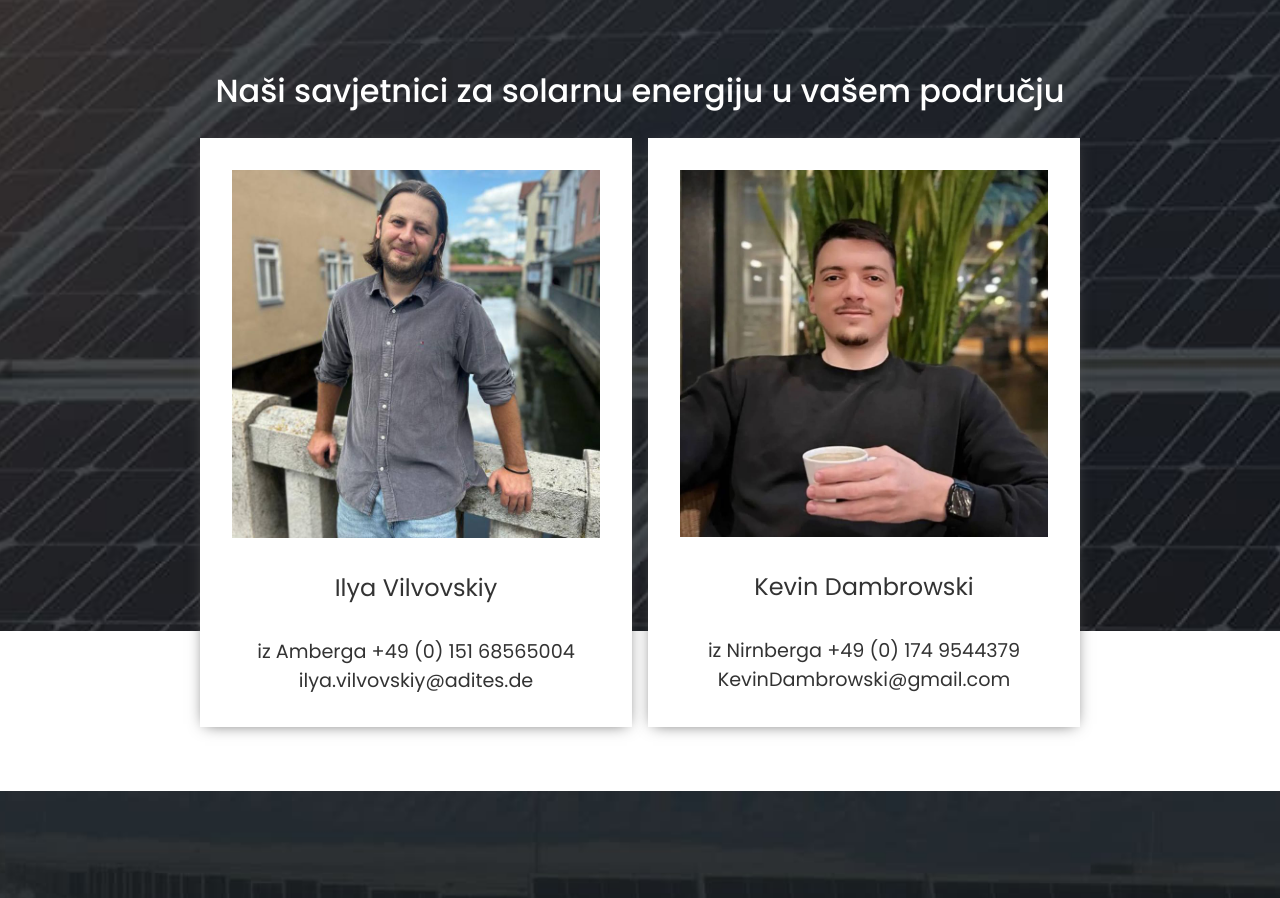
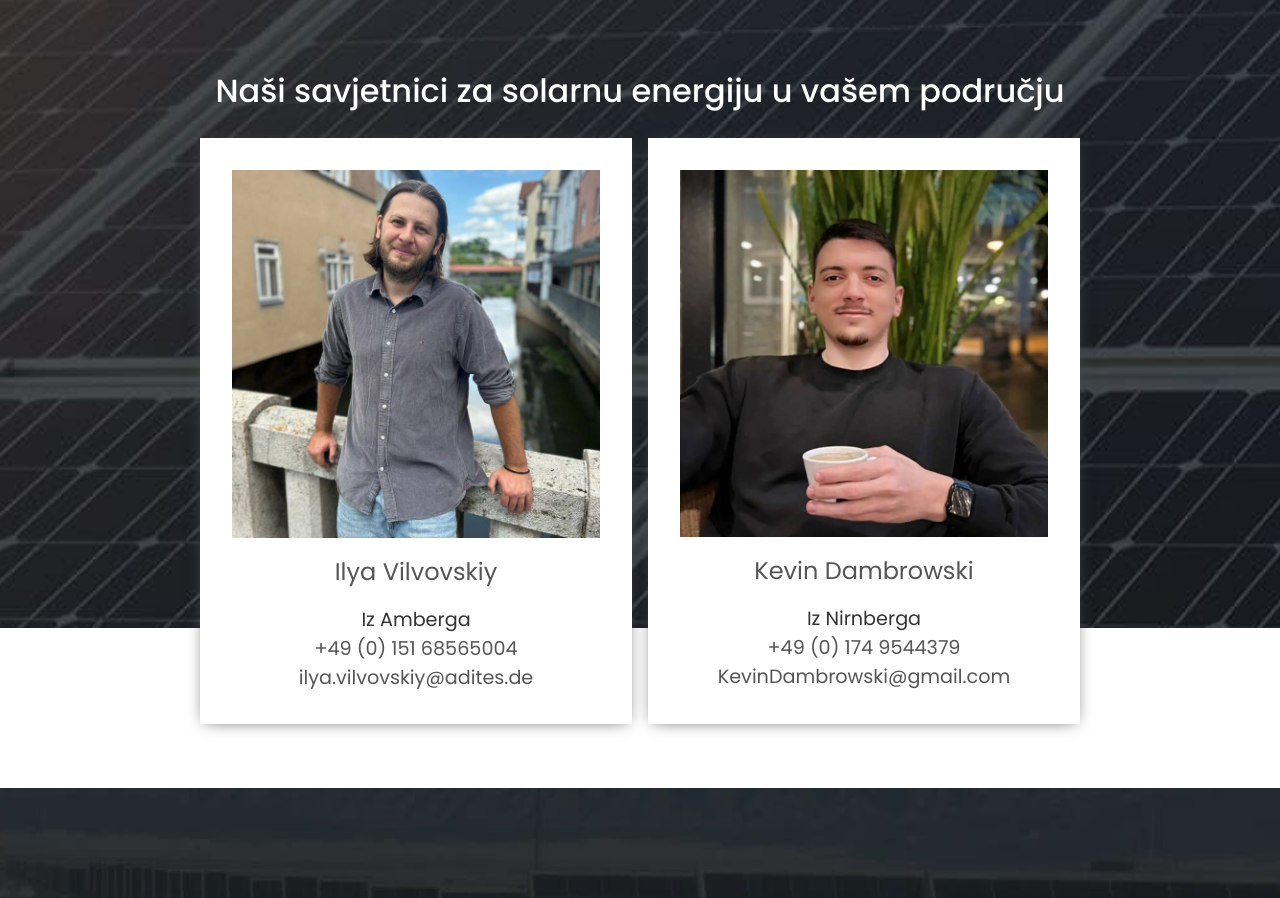
Before and after one commit to Nitrosick/Adites, a Nuxt app: page / in a window 1280 px wide. Shown: the part 1235-2133 px from the top of the page. Built offline with nearby package versions, Linux system fonts and the light colour scheme.

Commit message:
Single person page added

```diff
--- a/components/page/main/Consultants.vue
+++ b/components/page/main/Consultants.vue
@@ -7,30 +7,27 @@
         v-html="translates[ln].title"
       />
       <div class="persons">
-        <div class="persons-item">
+        <div
+          v-for="person in persons"
+          :key="person.id"
+          class="persons-item"
+        >
           <img
-            src="/images/persons/vilvovskiy.jpg"
+            :src="`/images/persons/${person.photo}`"
             alt="photo"
             class="persons-item-photo"
           >
-          <span class="persons-item-name">
-            Ilya Vilvovskiy
-          </span>
+          <NuxtLink
+            :to="`/persons/${person.id}`"
+            class="persons-item-name"
+          >
+            {{ person.name }}
+          </NuxtLink>
           <span class="persons-item-contacts">
-            {{ translates[ln].person1 }} +49 (0) 151 68565004 ilya.vilvovskiy@adites.de
-          </span>
-        </div>
-        <div class="persons-item">
-          <img
-            src="/images/persons/dambrowski.jpg"
-            alt="photo"
-            class="persons-item-photo"
-          >
-          <span class="persons-item-name">
-            Kevin Dambrowski
-          </span>
-          <span class="persons-item-contacts">
-            {{ translates[ln].person2 }} +49 (0) 174 9544379 KevinDambrowski@gmail.com
+            {{ translates[ln].prefix }}
+            {{ ln === 'hr' ? person.city[ln] + 'a' : person.city[ln] }}<br>
+            <a :href="`tel:${person.phone}`">{{ person.phone }}</a><br>
+            <a :href="`mailto:${person.email}`">{{ person.email }}</a>
           </span>
         </div>
       </div>
@@ -39,24 +36,23 @@
 </template>
 
 <script setup>
+import { persons } from '@/const/persons'
+
 const store = useMainStore()
 const ln = computed(() => store.language)
 
 const translates = {
   en: {
     title: 'Our solar consultants in your region',
-    person1: 'from Amberg',
-    person2: 'from Nuremberg',
+    prefix: 'From'
   },
   de: {
     title: 'Unsere Solarberater in Ihrer Region',
-    person1: 'aus Amberg',
-    person2: 'aus Nürnberg',
+    prefix: 'Aus'
   },
   hr: {
     title: 'Naši savjetnici za solarnu energiju u vašem području',
-    person1: 'iz Amberga',
-    person2: 'iz Nirnberga',
+    prefix: 'Iz'
   }
 }
 </script>
@@ -100,7 +96,7 @@ const translates = {
   &-item {
     display: flex;
     flex-direction: column;
-    gap: 2rem;
+    gap: 1rem;
     align-items: center;
     max-width: 27rem;
     padding: 2rem;
@@ -126,7 +122,7 @@ const translates = {
 @include breakpoint-md {
   .persons {
     &-item {
-      gap: 1rem;
+      gap: 0.5rem;
       max-width: 25rem;
       padding: 1rem;
 
--- /dev/null
+++ b/const/persons.js
@@ -0,0 +1,22 @@
+export const persons = [
+  {
+    id: 1,
+    name: 'Ilya Vilvovskiy',
+    city: { en: 'Amberg', de: 'Amberg', hr: 'Amberg' },
+    email: 'ilya.vilvovskiy@adites.de',
+    phone: '+49 (0) 151 68565004',
+    photo: 'vilvovskiy.jpg',
+    berator: { en: 'From Amberg Berator', de: 'Aus Amberg Berator', hr: 'Iz Amberga Beratora' },
+    map: 'https://www.google.com/maps/embed?pb=!1m18!1m12!1m3!1d24678.82072785863!2d11.838741381739188!3d49.44593291896166!2m3!1f0!2f0!3f0!3m2!1i1024!2i768!4f13.1!3m3!1m2!1s0x47a02bb2583a38d1%3A0x1c1eda35f4c536d0!2zOTIyMjQg0JDQvNCx0LXRgNCzLCDQk9C10YDQvNCw0L3QuNGP!5e0!3m2!1sru!2sge!4v1697185292466!5m2!1sru!2sge'
+  },
+  {
+    id: 2,
+    name: 'Kevin Dambrowski',
+    city: { en: 'Nuremberg', de: 'Nürnberg', hr: 'Nirnberg' },
+    email: 'KevinDambrowski@gmail.com',
+    phone: '+49 (0) 174 9544379',
+    photo: 'dambrowski.jpg',
+    berator: { en: 'From Nuremberg Berator', de: 'Aus Nürnberg Berator', hr: 'Iz Nirnberškog Beratora' },
+    map: 'https://www.google.com/maps/embed?pb=!1m18!1m12!1m3!1d58691.48299461013!2d11.051818967201271!3d49.4500887154333!2m3!1f0!2f0!3f0!3m2!1i1024!2i768!4f13.1!3m3!1m2!1s0x479f57aeb5b61cd3%3A0xdd5daf85a98c21b7!2z0J3RjtGA0L3QsdC10YDQsywg0JPQtdGA0LzQsNC90LjRjw!5e0!3m2!1sru!2sge!4v1697185691022!5m2!1sru!2sge'
+  }
+]
--- a/pages/contacts.vue
+++ b/pages/contacts.vue
@@ -8,20 +8,19 @@
       class="contacts-text"
       v-html="translates[ln].subtitle"
     />
-    <div class="contacts-item">
-      <span class="contacts-item-title">{{ translates[ln].contact1 }}: Ilya Vilvovskiy</span>
+    <div
+      v-for="person in persons"
+      :key="person.id"
+      class="contacts-item"
+    >
+      <span class="contacts-item-title">
+        {{ person.berator[ln] }}:
+        <NuxtLink :to="`/persons/${person.id}`">
+          {{ person.name }}
+        </NuxtLink>
+      </span>
       <iframe
-        src="https://www.google.com/maps/embed?pb=!1m18!1m12!1m3!1d24678.82072785863!2d11.838741381739188!3d49.44593291896166!2m3!1f0!2f0!3f0!3m2!1i1024!2i768!4f13.1!3m3!1m2!1s0x47a02bb2583a38d1%3A0x1c1eda35f4c536d0!2zOTIyMjQg0JDQvNCx0LXRgNCzLCDQk9C10YDQvNCw0L3QuNGP!5e0!3m2!1sru!2sge!4v1697185292466!5m2!1sru!2sge"
-        allowfullscreen=""
-        loading="lazy"
-        class="contacts-map"
-        referrerpolicy="no-referrer-when-downgrade">
-      </iframe>
-    </div>
-    <div class="contacts-item">
-      <span class="contacts-item-title">{{ translates[ln].contact2 }}: Kevin Dambrowski</span>
-      <iframe
-        src="https://www.google.com/maps/embed?pb=!1m18!1m12!1m3!1d58691.48299461013!2d11.051818967201271!3d49.4500887154333!2m3!1f0!2f0!3f0!3m2!1i1024!2i768!4f13.1!3m3!1m2!1s0x479f57aeb5b61cd3%3A0xdd5daf85a98c21b7!2z0J3RjtGA0L3QsdC10YDQsywg0JPQtdGA0LzQsNC90LjRjw!5e0!3m2!1sru!2sge!4v1697185691022!5m2!1sru!2sge"
+        :src="person.map"
         allowfullscreen=""
         loading="lazy"
         class="contacts-map"
@@ -32,6 +31,8 @@
 </template>
 
 <script setup>
+import { persons } from '@/const/persons'
+
 const store = useMainStore()
 const ln = computed(() => store.language)
 
@@ -39,20 +40,14 @@ const translates = {
   en: {
     title: 'Contacts',
     subtitle: 'You can choose a consultant in our region.',
-    contact1: 'From Amberg Berator',
-    contact2: 'From Nuremberg Berator'
   },
   de: {
     title: 'Kontakt',
     subtitle: 'Sie können einen Berater in unserer Region auswählen.',
-    contact1: 'Aus Amberg Berator',
-    contact2: 'Aus Nürnberg Berator'
   },
   hr: {
     title: 'Kontakti',
     subtitle: 'Možete odabrati savjetnika u našoj regiji.',
-    contact1: 'Iz Amberga Beratora',
-    contact2: 'Iz Nirnberškog Beratora'
   }
 }
 
--- /dev/null
+++ b/pages/persons/[id].vue
@@ -0,0 +1,116 @@
+<template>
+  <div
+    v-if="person"
+    class="person wrapper"
+  >
+    <h1 class="page-title">{{ person.name }}</h1>
+    <div class="person-data">
+      {{ translates[ln].mobile }}:
+      <a :href="`tel:${person.phone}`">{{ person.phone }}</a>
+    </div>
+    <div class="person-data">
+      E-mail:
+      <a :href="`mailto:${person.email}`">{{ person.email }}</a>
+    </div>
+    <div class="person-images">
+      <img
+        :src="`/images/persons/${person.photo}`"
+        alt="photo"
+        class="person-photo"
+      >
+      <iframe
+        :src="person.map"
+        allowfullscreen=""
+        loading="lazy"
+        class="person-map"
+        referrerpolicy="no-referrer-when-downgrade">
+      </iframe>
+    </div>
+  </div>
+</template>
+
+<script setup>
+import { persons } from '@/const/persons'
+
+const { id } = useRoute().params
+const person = persons.find(p => p.id === +id)
+if (!person) throw createError({ statusCode: 404, statusMessage: 'Page Not Found' })
+
+const store = useMainStore()
+const ln = computed(() => store.language)
+const { projectTitle } = useRuntimeConfig().public
+
+const translates = {
+  en: { mobile: 'Mobile' },
+  de: { mobile: 'Mobile' },
+  hr: { mobile: 'Mobilni' }
+}
+
+useHead({ title: () => `${projectTitle} | ${person.name}` })
+</script>
+
+<style lang="scss" scoped>
+.page-title {
+  text-transform: capitalize;
+  margin-bottom: 3rem;
+}
+
+.person {
+  display: flex;
+  flex-direction: column;
+  margin-top: 6rem;
+  padding: 2rem 1rem;
+  width: 100%;
+
+  &-data {
+    padding: 1rem 0;
+    border-bottom: 2px solid $color-grey-3;
+  }
+
+  &-images {
+    margin-top: 2rem;
+    display: flex;
+    gap: 0.5rem;
+  }
+
+  &-photo {
+    width: 30vw;
+  }
+
+  &-map {
+    width: 100%;
+    border: none;
+    background-color: $color-grey-3;
+  }
+}
+
+@include breakpoint-lg {
+  .person {
+    &-images {
+      flex-direction: column;
+      align-items: center;
+      gap: 1rem;
+    }
+
+    &-photo {
+      width: 25rem;
+    }
+
+    &-map {
+      height: 25rem;
+    }
+  }
+}
+
+@include breakpoint-sm {
+  .person {
+    &-photo {
+      width: 100%;
+    }
+
+    &-map {
+      height: 20rem;
+    }
+  }
+}
+</style>
```
